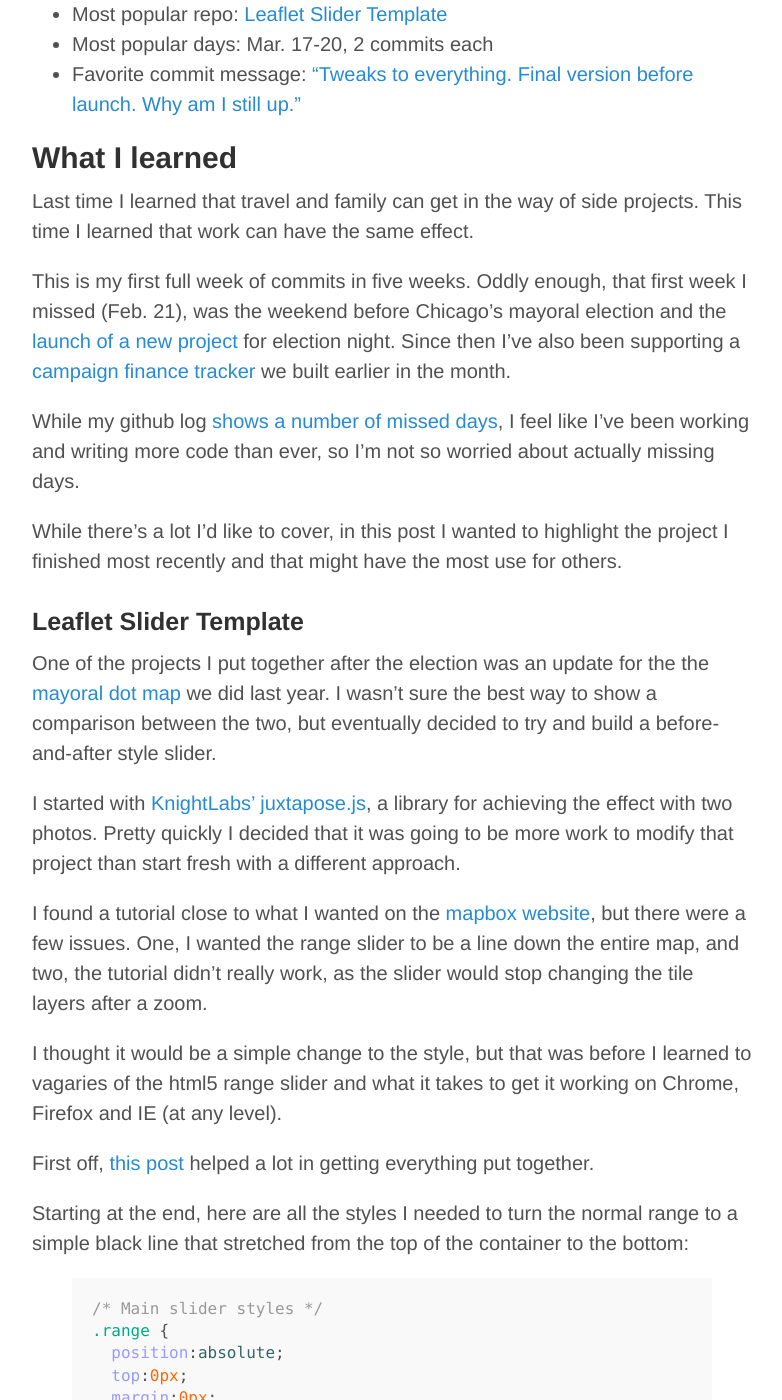
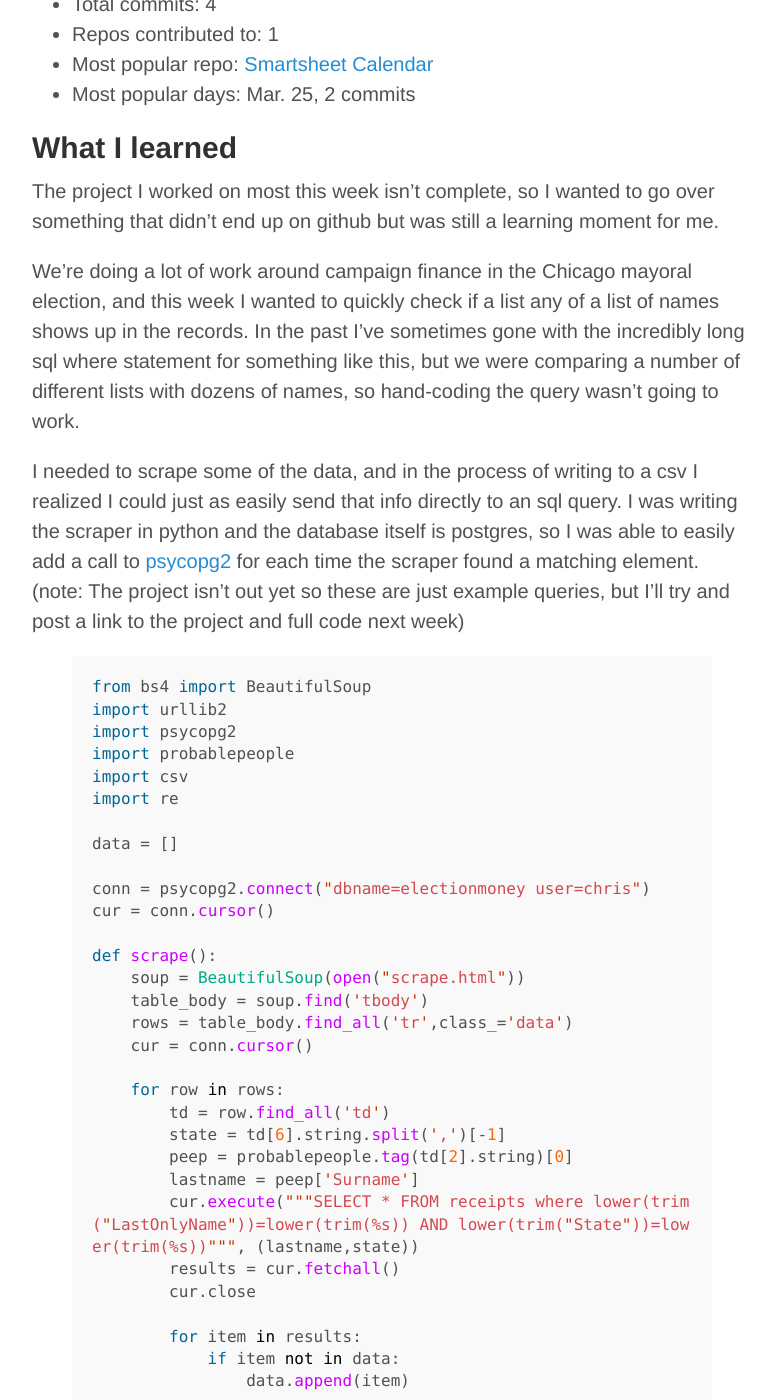
Before and after one commit to chagan/chagan.github.io, a Jekyll site: the page built from index.html, in a window 1280 px wide and 1400 px high, scrolled down 340 px. Shown: the whole window, without its empty margins (248-1030 px from the left). Built offline with Jekyll 4.4.1, drawn with Linux system fonts in a browser that asks for light colours; the list of posts is cut into pages by our own code; some of the changed text lies outside the part shown.

Commit message:
add post sunday update no 6

````diff
--- a/_posts/2015-03-22-sunday-update-5.md
+++ b/_posts/2015-03-22-sunday-update-5.md
@@ -8,7 +8,6 @@ title: Sunday Update No. 5
 * Repos contributed to: 3
 * Most popular repo: [Leaflet Slider Template](https://github.com/chagan/LeafletSliderTemplate/commits?author=chagan)
 * Most popular days: Mar. 17-20, 2 commits each
-* Favorite commit message: ["Tweaks to everything. Final version before launch. Why am I still up."](https://github.com/wbez/GradingRahm/commit/15cdc4b3c88f26af9394fc3bd40f4be3bf033258)
 
 ##What I learned
 Last time I learned that travel and family can get in the way of side projects. This time I learned that work can have the same effect.
--- /dev/null
+++ b/_posts/2015-03-29-sunday-update-6.md
@@ -0,0 +1,71 @@
+---
+layout: post
+title: Sunday Update No. 6&#58; Generating queries from csv with psycopg2
+---
+
+##The Numbers
+* Total commits: 4
+* Repos contributed to: 1
+* Most popular repo: [Smartsheet Calendar](https://github.com/chagan/smartsheet-calendar)
+* Most popular days: Mar. 25, 2 commits
+
+##What I learned
+The project I worked on most this week isn't complete, so I wanted to go over something that didn't end up on github but was still a learning moment for me.
+
+We're doing a lot of work around campaign finance in the Chicago mayoral election, and this week I wanted to quickly check if a list any of a list of names shows up in the records. In the past I've sometimes gone with the incredibly long sql where statement for something like this, but we were comparing a number of different lists with dozens of names, so hand-coding the query wasn't going to work.
+
+I needed to scrape some of the data, and in the process of writing to a csv I realized I could just as easily send that info directly to an sql query. I was writing the scraper in python and the database itself is postgres, so I was able to easily add a call to [psycopg2](http://initd.org/psycopg/) for each time the scraper found a matching element. (note: The project isn't out yet so these are just example queries, but I'll try and post a link to the project and full code next week)
+
+{% highlight python %}
+from bs4 import BeautifulSoup
+import urllib2
+import psycopg2
+import probablepeople
+import csv
+import re
+
+data = []
+
+conn = psycopg2.connect("dbname=electionmoney user=chris")
+cur = conn.cursor()
+
+def scrape():
+    soup = BeautifulSoup(open("scrape.html"))
+    table_body = soup.find('tbody')
+    rows = table_body.find_all('tr',class_='data')
+    cur = conn.cursor()
+
+    for row in rows:
+        td = row.find_all('td')
+        state = td[6].string.split(',')[-1]
+        peep = probablepeople.tag(td[2].string)[0]
+        lastname = peep['Surname']
+        cur.execute("""SELECT * FROM receipts where lower(trim("LastOnlyName"))=lower(trim(%s)) AND lower(trim("State"))=lower(trim(%s))""", (lastname,state))
+        results = cur.fetchall()
+        cur.close
+
+        for item in results:
+            if item not in data:
+                data.append(item)
+
+{% endhighlight %}
+
+I reused that same format with a csv list of companies by replacing the beautiful soup code with ```with open('companies.csv', 'rb') as csvfile:``` and iterating on the rows.
+
+The biggest issue I had was working with another query that required a LIKE comparison with a python variable. Since postgres uses '%' for wildcards and python uses '%' for variables, the psycopg2 query got confused about what exactly I meant. After some hunting, I found that creating the query itself as a variable and then passing that to psycopg2 worked.
+
+{% highlight python %}
+query = "".join(('%',company,'%'))
+cur.execute("""SELECT * FROM receipts where lower(trim("Employer")) LIKE lower(trim(%s))""", (query,))
+{% endhighlight %}
+
+This made re-querying the data much easier and as an added bonus makes the entire trail reproducible and able to be put under version control. Earlier this month I was lucky enough to go to [NICAR](https://www.ire.org/nicar/), IRE's computer-assisted reporting (i.e, journo-nerd) conference, and one of my main goals coming out is to [have a better process for data projects](https://docs.google.com/presentation/d/18KE-VO9T6V1I_aGyekdDtFhYP4K0Saph7aBuBS3N8tc/edit#slide=id.p). I feel like this is another step in that direction.
+
+##This week
+Again, a lot of items I talked about last week are still on this week's to-do list
+
+* I need to write up my formal goals list for this project
+* Continue to add features to the blog (archives, comments, etc ...)
+* Write up my process for actually creating the blog in more depth
+* Write up the process for the campaign finance tracker
+* Finish and writeup the smartsheet calendar project
````
